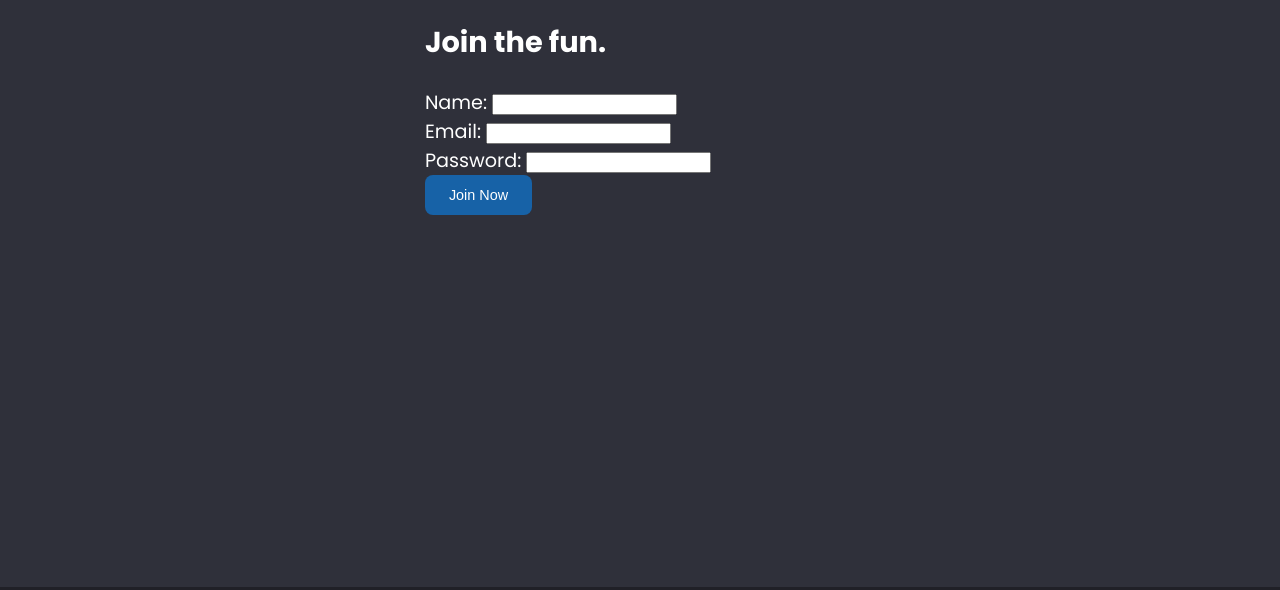
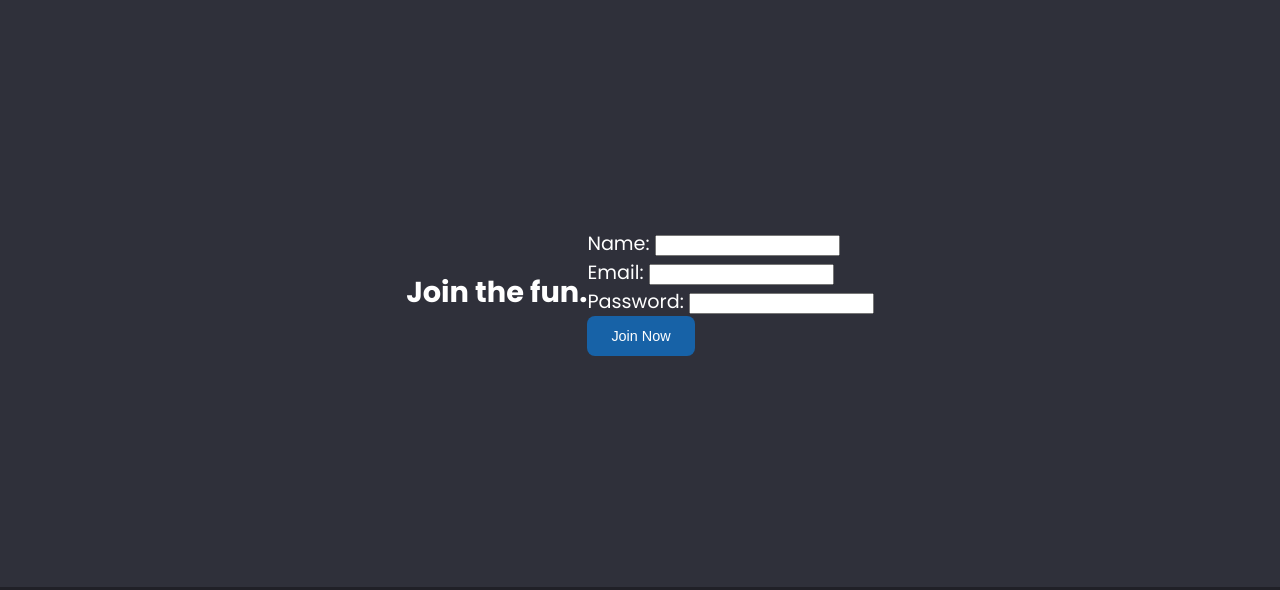
Before and after one commit to JohnBesco/Soundwave, a plain HTML site: page join.html in a window 1280 px wide. Shown: the part 143-733 px from the top of the page. Drawn offline with Linux system fonts and the light colour scheme.

Commit message:
Flex join page content

```diff
--- a/join.css
+++ b/join.css
@@ -0,0 +1,6 @@
+.join-main-section {
+    display: flex;
+    justify-content: space-between;
+    align-items: center;
+    flex-grow: 1;
+}
--- a/style.css
+++ b/style.css
@@ -114,3 +114,7 @@ body {
 .button:hover {
     background-color: #278FEF;
 }
+
+.button:focus {
+    background-color: #26CBFF ;
+}
```
